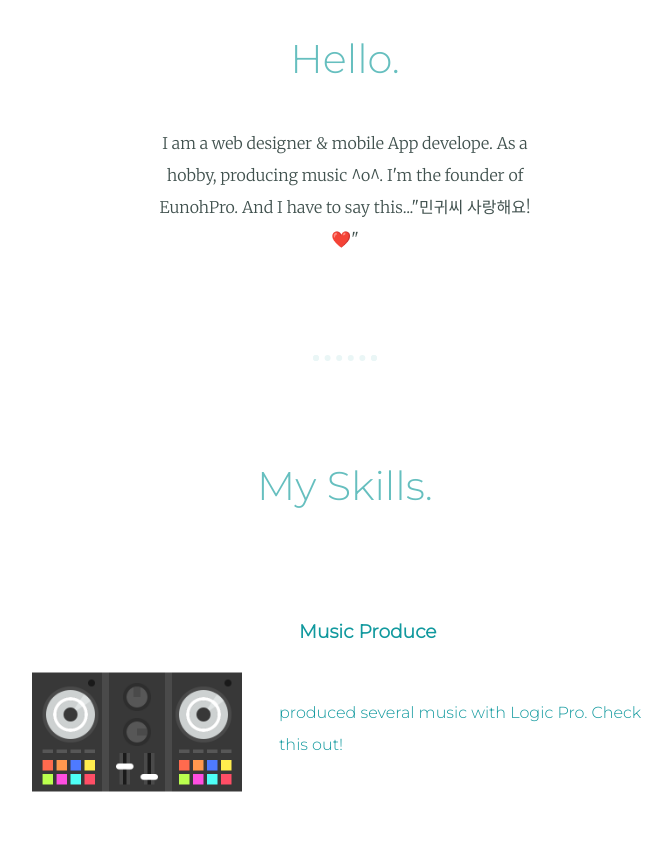
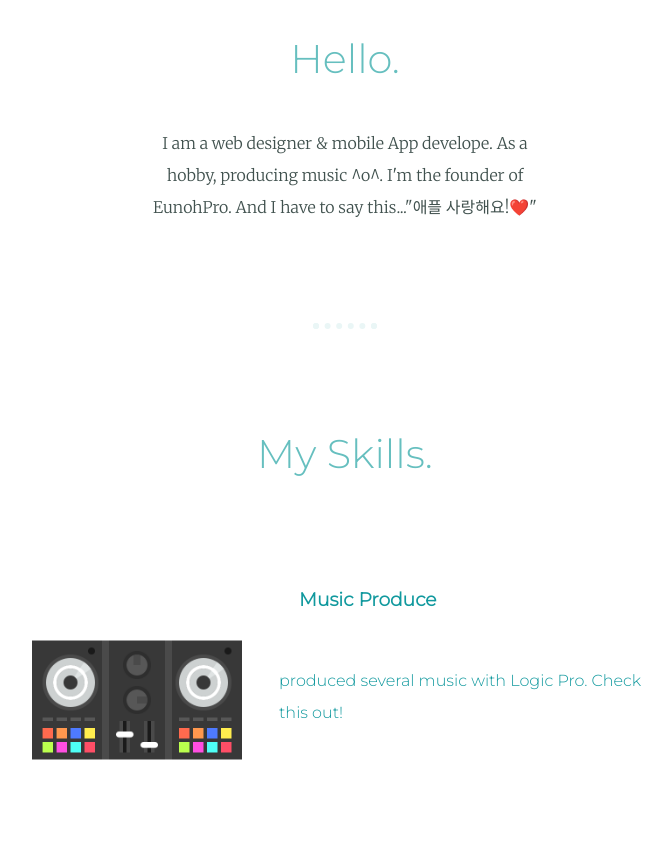
Before and after one commit to oehzone/Eunhye_EunohPro, a plain HTML site: page index.html in a window 1280 px wide. Shown: the part 1161-2008 px from the top of the page, without its empty margins (295-967 px from the left). Drawn offline with Linux system fonts and the light colour scheme.

Commit message:
1104 change

```diff
--- a/index.html
+++ b/index.html
@@ -24,7 +24,7 @@
   <div class="profile">
     <img class="profile-main" src="images/eunoh_profile.png" alt="eunhye-profile">
     <h2>Hello.</h2>
-    <p class="hello">I am a web designer & mobile App develope. As a hobby, producing music ^o^. I'm the founder of EunohPro. And I have to say this..."민귀씨 사랑해요!❤️"</p>
+    <p class="hello">I am a web designer & mobile App develope. As a hobby, producing music ^o^. I'm the founder of EunohPro. And I have to say this..."애플 사랑해요!❤️"</p>
   </div>
   <hr>
   <div class="skills">
```
